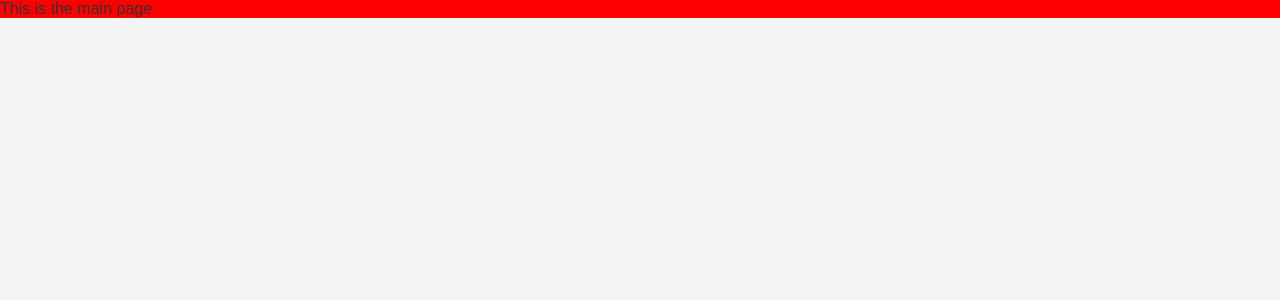
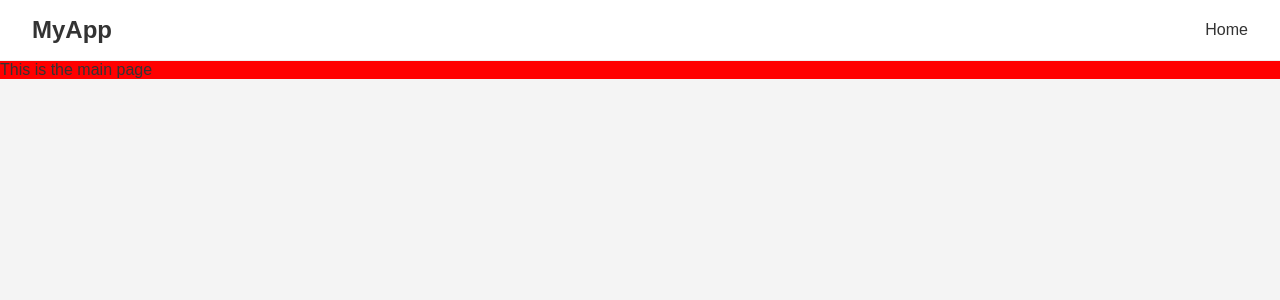
Before and after one commit to AleexCaires/conversio-tracking-app, a Next.js app in the folder tracking-app/: page / in a window 1280 px wide. Shown: the top 300 px of the page. Built offline with nearby package versions, Linux system fonts and the light colour scheme.

Commit message:
Made styles work

```diff
--- a/tracking-app/src/app/page.tsx
+++ b/tracking-app/src/app/page.tsx
@@ -4,11 +4,13 @@
 import { ThemeProvider } from 'styled-components';
 import { GlobalStyle } from '../styles/globalStyles';
 import { theme } from '../styles/theme';
+import Header from '@/components/Header';
 
 export default function Home() {
   return (
     <ThemeProvider theme={theme}>
       <GlobalStyle />
+      <Header />
       <div>
         This is the main page
       </div>
--- /dev/null
+++ b/tracking-app/src/components/Header.styles.tsx
@@ -0,0 +1,47 @@
+import Link from "next/link";
+import styled from "styled-components";
+
+export const HeaderWrapper = styled.header`
+  background-color: #fff;
+  padding: 1rem 2rem;
+  border-bottom: 1px solid #eee;
+  position: sticky;
+  top: 0;
+  z-index: 100;
+`;
+
+export const Nav = styled.nav`
+  display: flex;
+  align-items: center;
+  justify-content: space-between;
+`;
+
+export const Logo = styled(Link)`
+  font-size: 1.5rem;
+  font-weight: bold;
+  text-decoration: none;
+  color: #333;
+
+  &:hover {
+    color: #0070f3;
+  }
+`;
+
+export const NavList = styled.ul`
+  display: flex;
+  list-style: none;
+  gap: 2rem;
+  padding: 0;
+  margin: 0;
+`;
+
+export const NavItemLink = styled(Link)`
+  text-decoration: none;
+  color: #333;
+  font-weight: 500;
+  transition: color 0.2s ease-in-out;
+
+  &:hover {
+    color: #0070f3;
+  }
+`;
--- /dev/null
+++ b/tracking-app/src/components/Header.tsx
@@ -0,0 +1,30 @@
+"use client";
+
+import React from "react";
+import { Nav, HeaderWrapper, Logo, NavList, NavItemLink } from "./Header.styles";
+
+interface NavItem {
+  name: string;
+  href: string;
+}
+
+const navItems: NavItem[] = [{ name: "Home", href: "/" }];
+
+const Header = () => {
+  return (
+    <HeaderWrapper>
+      <Nav>
+        <Logo href="/">MyApp</Logo>
+        <NavList>
+          {navItems.map((item) => (
+            <li key={item.name}>
+              <NavItemLink href={item.href}>{item.name}</NavItemLink>
+            </li>
+          ))}
+        </NavList>
+      </Nav>
+    </HeaderWrapper>
+  );
+};
+
+export default Header;
```
